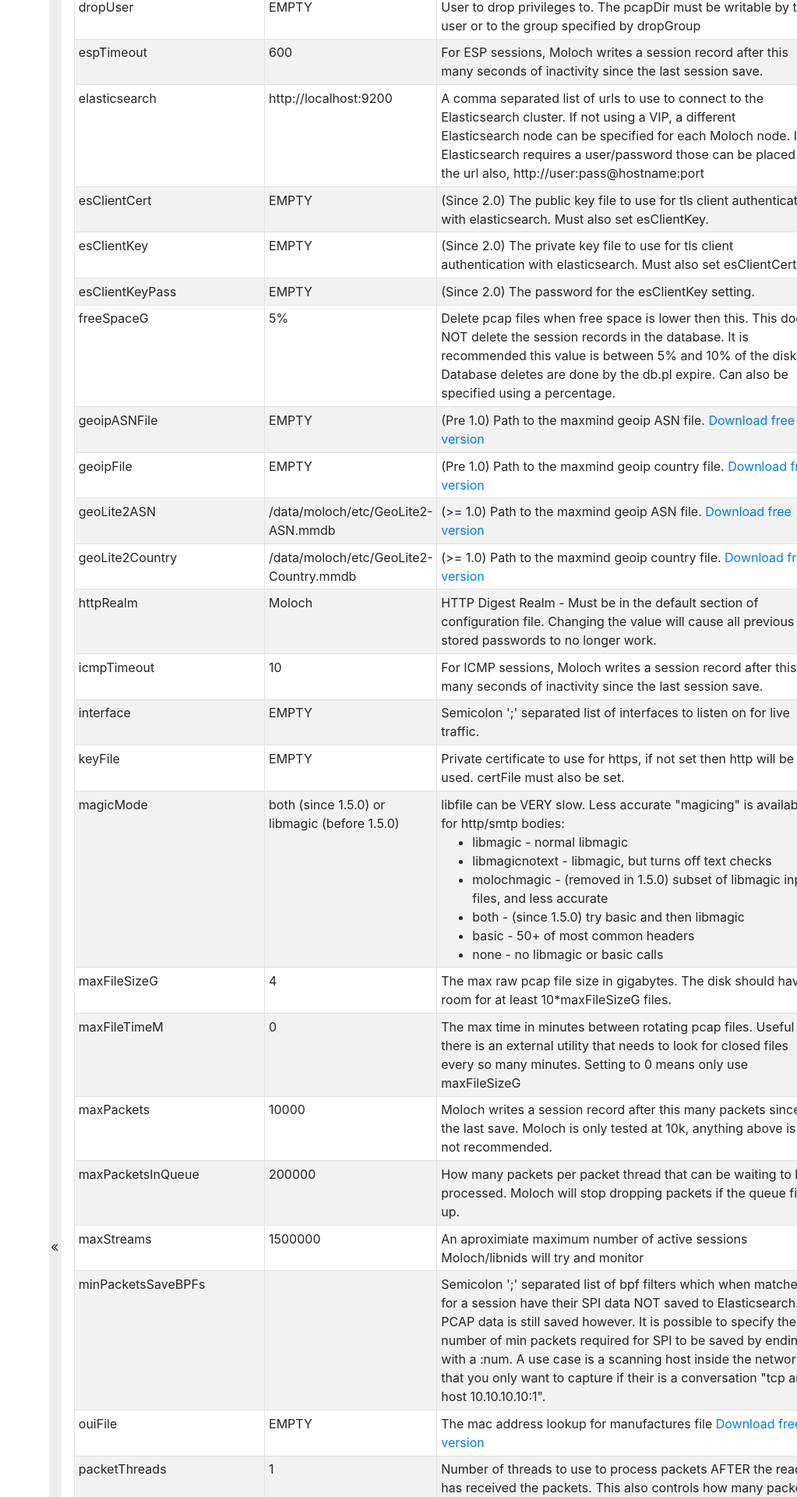
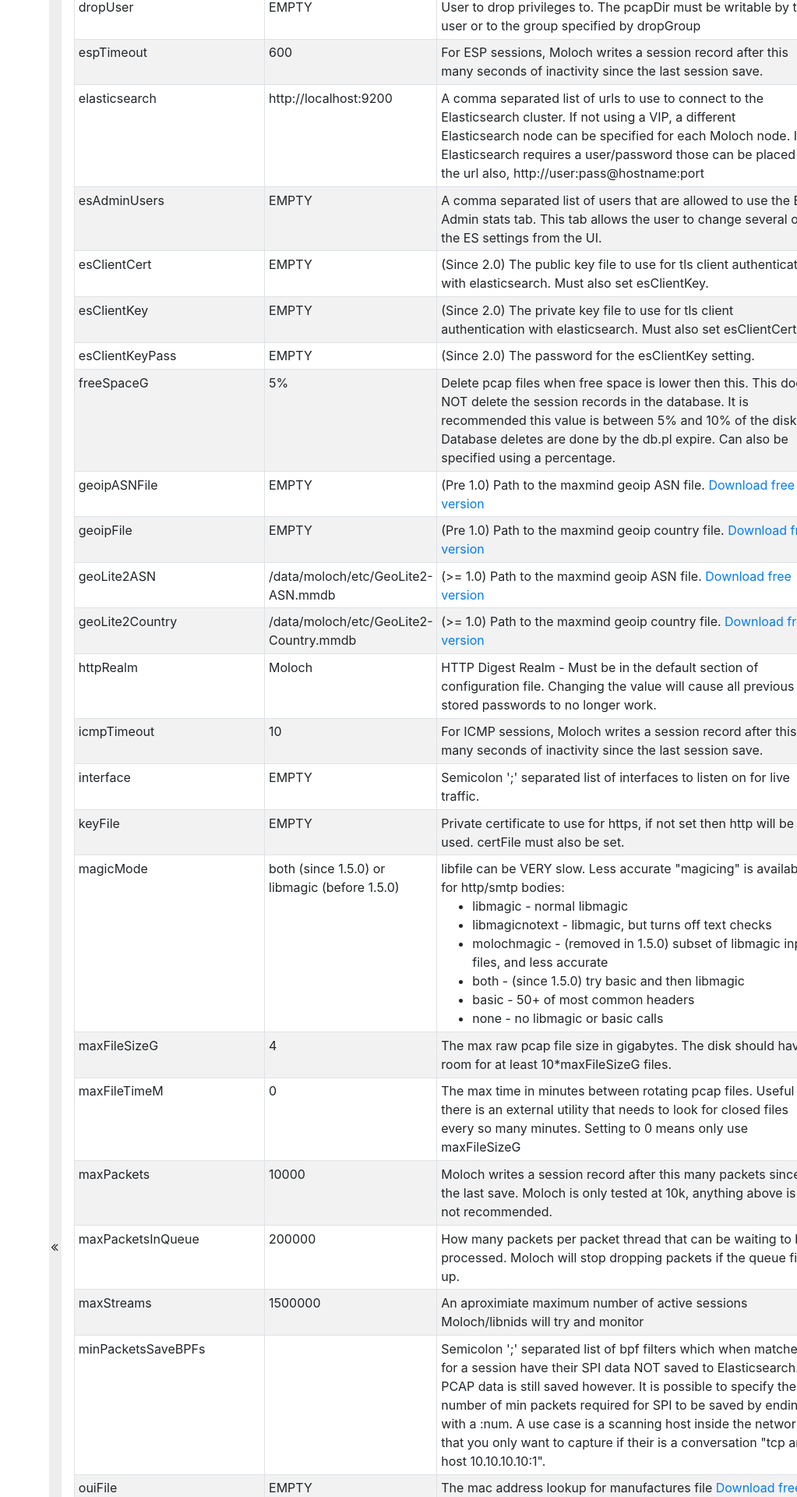
Before and after one commit to aol/molochweb, a Jekyll site: the page built from settings.html, in a window 1280 px wide. Shown: the part 937-2857 px from the top of the page at 78% size, without its empty margins (257-1280 px from the left). Built offline with Jekyll 4.4.1, drawn with Linux system fonts in a browser that asks for light colours; some of the changed text lies outside the part shown.

Commit message:
esadminusers

```diff
--- a/settings.html
+++ b/settings.html
@@ -392,6 +392,19 @@
             </td>
           </tr>
           <tr>
+            <td id="esadminusers">
+              esAdminUsers
+              <span class="fa fa-link small copy-link cursor-copy"
+                onclick="copyLink(this, 'settings')">
+              </span>
+            </td>
+            <td>EMPTY</td>
+            <td>
+              A comma separated list of users that are allowed to use the ES Admin stats tab.
+              This tab allows the user to change several of the ES settings from the UI.
+            </td>
+          </tr>
+          <tr>
             <td id="esclientcert">esClientCert<span class="fa fa-link small copy-link cursor-copy" onclick="copyLink(this, 'settings')"></span></td>
             <td>EMPTY</td>
             <td>
```
